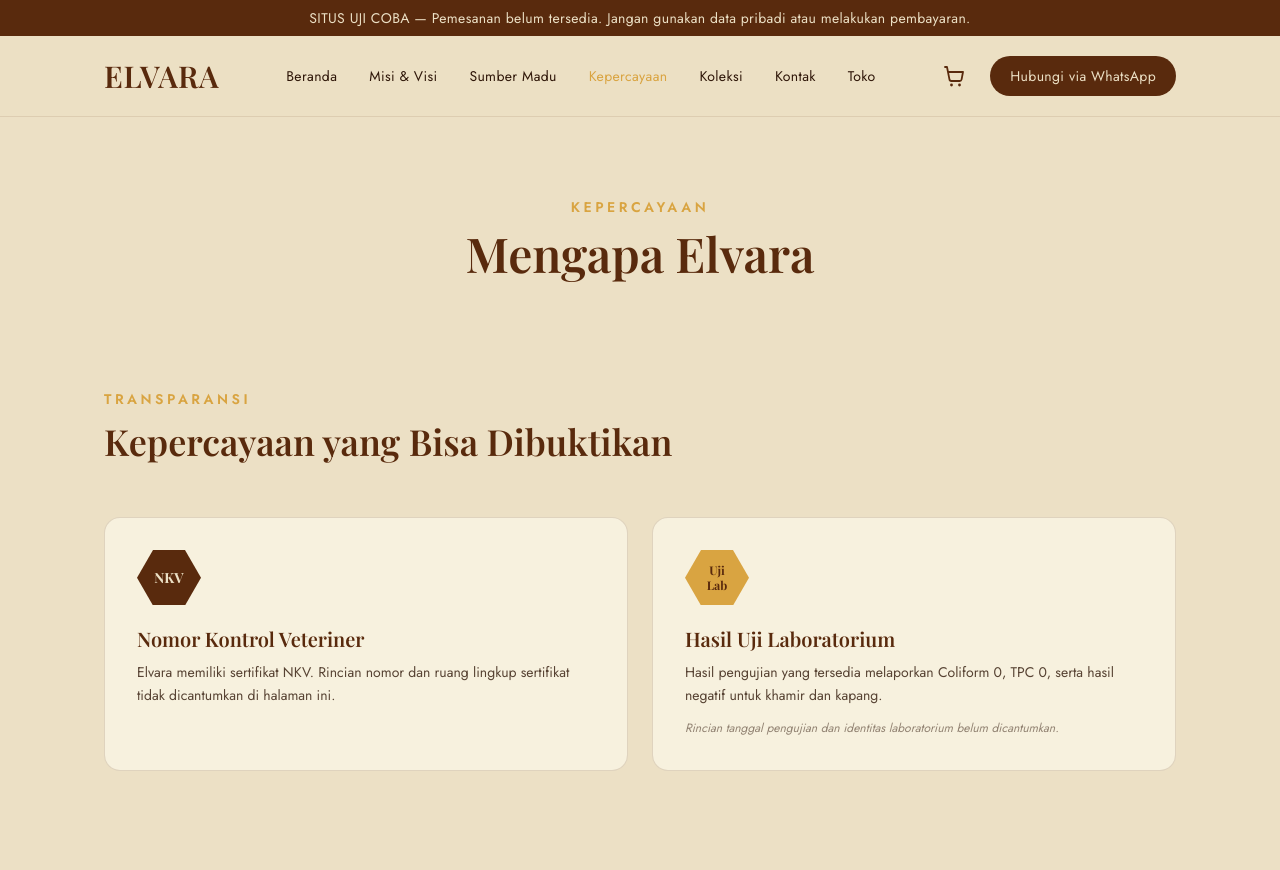
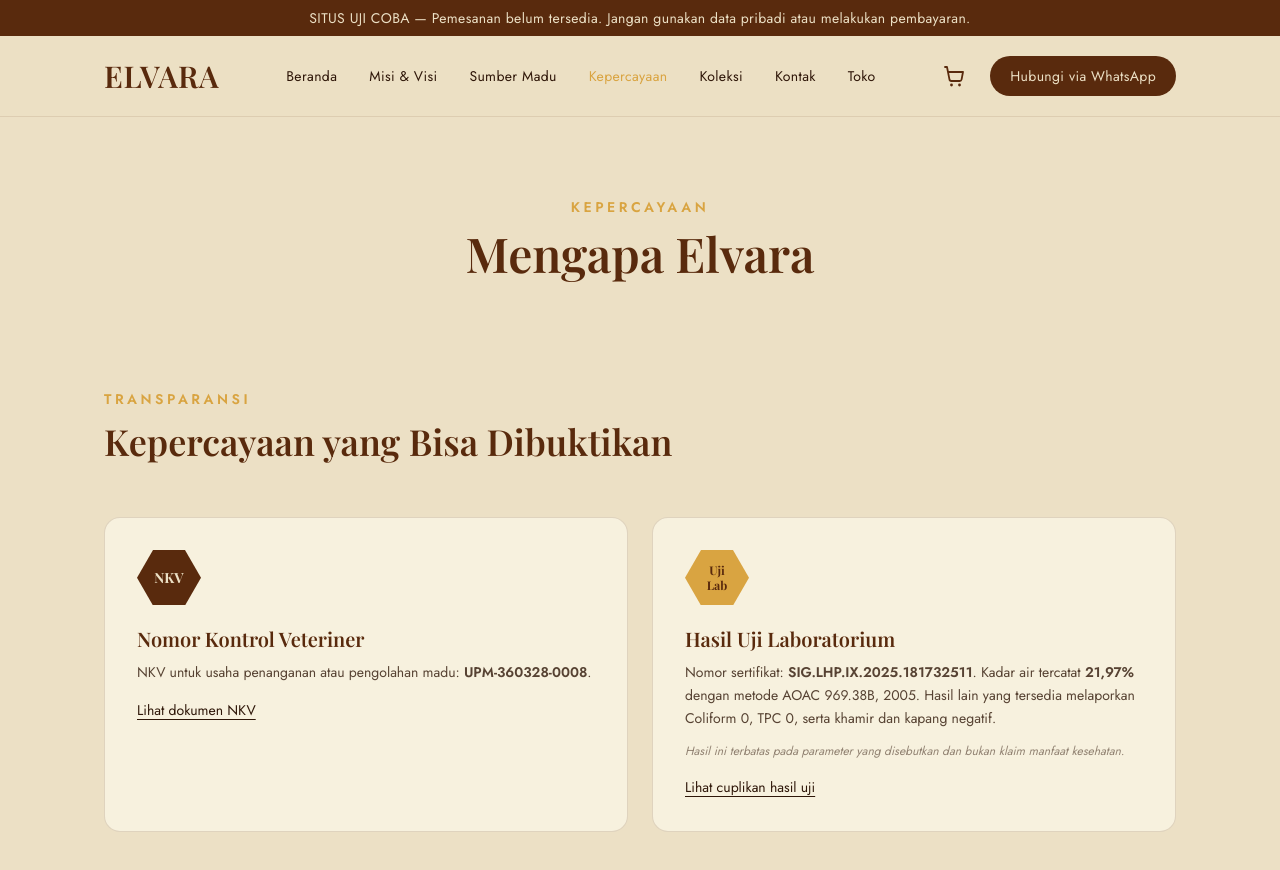
Before and after one commit to Lucassalvacio/elvarahoney.id, a React (Vite) app: page /kepercayaan in a window 1280 px wide. Shown: the top 870 px of the page. Built offline with nearby package versions, Linux system fonts and the light colour scheme; a web font is replaced by a local one.

Commit message:
Publish supplied NKV and honey sourcing details
Co-authored-by: Lucassalvacio <113994874+Lucassalvacio@users.noreply.github.com>

```diff
--- a/src/components/Sourcing.tsx
+++ b/src/components/Sourcing.tsx
@@ -11,12 +11,11 @@ export function Sourcing() {
           </h2>
           <p className="font-body text-cream/85 leading-relaxed mb-5">
             Madu Elvara berasal dari hutan eukaliptus di Nusa Tenggara Timur
-            dan diperoleh dari pengumpul lokal.
+            melalui pengumpul lokal.
           </p>
           <p className="font-body text-cream/85 leading-relaxed mb-5">
-            Kami belum mencantumkan rincian praktik panen dan rantai pasok.
-            Informasi tersebut perlu diverifikasi sebelum kami membuat klaim
-            lebih lanjut.
+            Ini adalah madu hutan liar (raw &amp; wild honey) yang tidak
+            dipanaskan dan tidak diberi bahan tambahan.
           </p>
         </div>
         <div className="order-1 md:order-2 relative mx-auto w-56 h-56 md:w-80 md:h-80">
--- a/src/components/Trust.tsx
+++ b/src/components/Trust.tsx
@@ -29,9 +29,17 @@ export function Trust() {
               Nomor Kontrol Veteriner
             </h3>
             <p className="font-body text-brown-deep/80 leading-relaxed text-sm">
-              Elvara memiliki sertifikat NKV. Rincian nomor dan ruang lingkup
-              sertifikat tidak dicantumkan di halaman ini.
+              NKV untuk usaha penanganan atau pengolahan madu:{" "}
+              <strong>UPM-360328-0008</strong>.
             </p>
+            <a
+              href="https://github.com/user-attachments/assets/751f6d64-24f5-4b80-9304-14ba71c6d098"
+              target="_blank"
+              rel="noopener noreferrer"
+              className="inline-block mt-4 font-body text-sm underline underline-offset-4"
+            >
+              Lihat dokumen NKV
+            </a>
           </div>
 
           <div className="bg-cream-light border border-brown/15 rounded-2xl p-8">
@@ -49,13 +57,23 @@ export function Trust() {
               Hasil Uji Laboratorium
             </h3>
             <p className="font-body text-brown-deep/80 leading-relaxed text-sm">
-              Hasil pengujian yang tersedia melaporkan Coliform 0, TPC 0, serta
-              hasil negatif untuk khamir dan kapang.
+              Nomor sertifikat: <strong>SIG.LHP.IX.2025.181732511</strong>.
+              Kadar air tercatat <strong>21,97%</strong> dengan metode AOAC
+              969.38B, 2005. Hasil lain yang tersedia melaporkan Coliform 0,
+              TPC 0, serta khamir dan kapang negatif.
             </p>
             <p className="font-body text-brown-deep/50 leading-relaxed text-xs mt-3 italic">
-              Rincian tanggal pengujian dan identitas laboratorium belum
-              dicantumkan.
+              Hasil ini terbatas pada parameter yang disebutkan dan bukan
+              klaim manfaat kesehatan.
             </p>
+            <a
+              href="https://github.com/user-attachments/assets/b349e214-5111-4bfb-9e56-b709c5357a32"
+              target="_blank"
+              rel="noopener noreferrer"
+              className="inline-block mt-4 font-body text-sm underline underline-offset-4"
+            >
+              Lihat cuplikan hasil uji
+            </a>
           </div>
         </div>
       </div>
```
Also changed, not shown: 1 other file (tests, documents, lock files or other folders).
